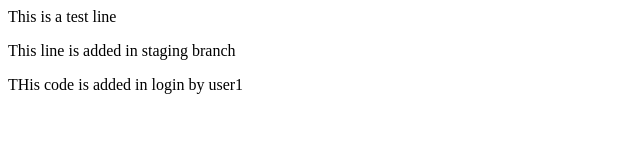
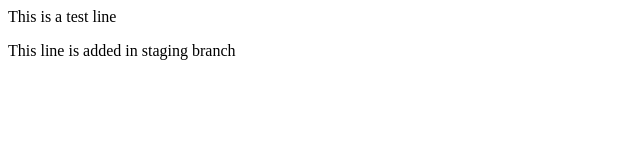
Before and after one commit to Yamin39/scic-m2, a plain HTML site: page index.html in a window 1280 px wide. Shown: the whole page, without its empty margins (0-640 px from the left). Drawn offline with Linux system fonts and the light colour scheme.

```diff
--- a/index.html
+++ b/index.html
@@ -1,3 +1,2 @@
 <p>This is a test line</p>
 <p>This line is added in staging branch</p>
-<p>THis code is added in login by user1</p>
```
